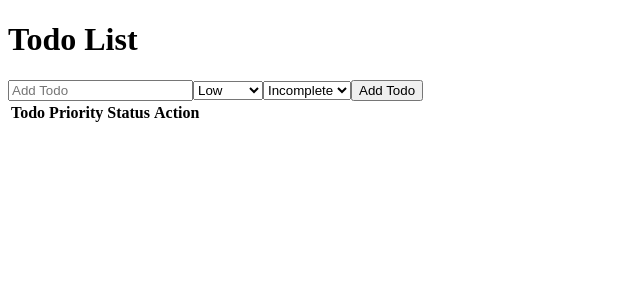
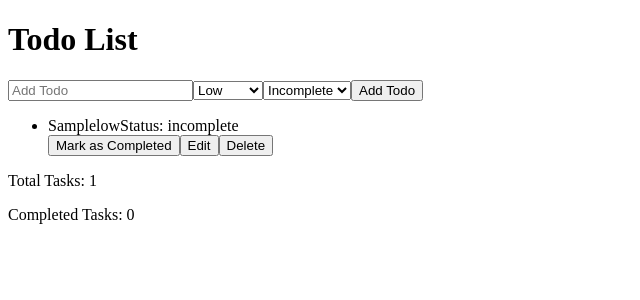
Before and after one commit to nrshakib/qtec-todo-list-app, a React (Vite) app: page / in a window 1280 px wide. Both pictures are taken after typing "Sample" into the empty fields and a click on the button "Add Todo". Shown: the top 300 px of the page, without its empty margins (0-640 px from the left). Built offline with nearby package versions, Linux system fonts and the light colour scheme.

Commit message:
Added Todo List Functions

```diff
--- a/src/components/TodoForm.jsx
+++ b/src/components/TodoForm.jsx
@@ -29,7 +29,7 @@ function TodoForm({ addTodo }) {
     // Add new Todo
     const newTodo = {
       id: uuidv4(),
-      text: formInput,
+      name: formInput,
       priority: priority,
       status: status,
     };
@@ -47,7 +47,7 @@ function TodoForm({ addTodo }) {
       <h1>Todo List</h1>
       <form onSubmit={handleFormSubmit}>
         <input
-          type="text"
+          type="name"
           placeholder="Add Todo"
           value={formInput}
           onChange={handleInputChange}
--- a/src/components/TodoList.jsx
+++ /dev/null
@@ -1,20 +0,0 @@
-const TodoList = () => {
-  return (
-    <div>
-      <div>
-        <table>
-          <thead>
-            <tr>
-              <th>Todo</th>
-              <th>Priority</th>
-              <th>Status</th>
-              <th>Action</th>
-            </tr>
-          </thead>
-        </table>
-      </div>
-    </div>
-  );
-};
-
-export default TodoList;
--- a/src/components/Todos.jsx
+++ b/src/components/Todos.jsx
@@ -1,18 +1,20 @@
 import { useEffect, useState } from "react";
 import TodoForm from "./TodoForm";
-import TodoList from "./TodoList";
 
 const Todos = () => {
   const [todos, setTodos] = useState([]);
+  const [editName, setEditName] = useState("");
+  const [editPriority, setEditPriority] = useState("");
+  const [editTodoId, setEditTodoId] = useState(null);
 
-  // Save tasks to local storage whenever state changes
+  // Save todos to local storage whenever state changes
   useEffect(() => {
     localStorage.setItem("todos", JSON.stringify(todos));
   }, [todos]);
 
   // Fetch todo data from Local Storage
   useEffect(() => {
-    const storedTodos = JSON.parse(localStorage.getItem("tasks")) || [];
+    const storedTodos = JSON.parse(localStorage.getItem("todos")) || [];
     console.log(storedTodos);
     setTodos(storedTodos);
   }, []);
@@ -20,10 +22,96 @@ const Todos = () => {
   const addTodo = (newTodo) => {
     setTodos([...todos, newTodo]);
   };
+
+  const handleDelete = (id) => {
+    setTodos(todos.filter((todo) => todo.id !== id));
+  };
+
+  const handleToggleComplete = (id) => {
+    setTodos(
+      todos.map((todo) =>
+        todo.id === id
+          ? {
+              ...todo,
+              status: todo.status === "completed" ? "incomplete" : "completed",
+            }
+          : todo
+      )
+    );
+  };
+
+  const handleEdit = (id) => {
+    const editedTodo = todos.find((todo) => todo.id === id);
+    setEditTodoId(id);
+    setEditName(editedTodo.name);
+    setEditPriority(editedTodo.priority);
+  };
+
+  const handleSaveEdit = (id) => {
+    setTodos(
+      todos.map((todo) =>
+        todo.id === id
+          ? { ...todo, name: editName, priority: editPriority }
+          : todo
+      )
+    );
+    setEditTodoId(null);
+  };
+
+  const allTodosCount = todos.length;
+  const completedTodosCount = todos.filter(
+    (todo) => todo.status === "completed"
+  ).length;
   return (
     <div>
       <TodoForm addTodo={addTodo} />
-      <TodoList />
+      <ul>
+        {todos.map((todo) => (
+          <li key={todo.id}>
+            {editTodoId === todo.id ? (
+              <>
+                <input
+                  type="name"
+                  value={editName}
+                  onChange={(e) => setEditName(e.target.value)}
+                />
+                <select
+                  value={editPriority}
+                  onChange={(e) => setEditPriority(e.target.value)}
+                >
+                  <option value="low">Low</option>
+                  <option value="medium">Medium</option>
+                  <option value="high">High</option>
+                </select>
+                <button onClick={() => handleSaveEdit(todo.id)}>Save</button>
+              </>
+            ) : (
+              <>
+                <span
+                  className={todo.status === "completed" ? "completed" : ""}
+                >
+                  {todo.name}
+                </span>
+                <span>{todo.priority}</span>
+                <span>Status: {todo.status}</span>
+                <div>
+                  <button onClick={() => handleToggleComplete(todo.id)}>
+                    {todo.status === "completed"
+                      ? "Mark as Incomplete"
+                      : "Mark as Completed"}
+                  </button>
+                  <button onClick={() => handleEdit(todo.id)}>Edit</button>
+                  <button onClick={() => handleDelete(todo.id)}>Delete</button>
+                </div>
+              </>
+            )}
+          </li>
+        ))}
+      </ul>
+      <div>
+        <p>Total Tasks: {allTodosCount}</p>
+        <p>Completed Tasks: {completedTodosCount}</p>
+      </div>
     </div>
   );
 };
```
